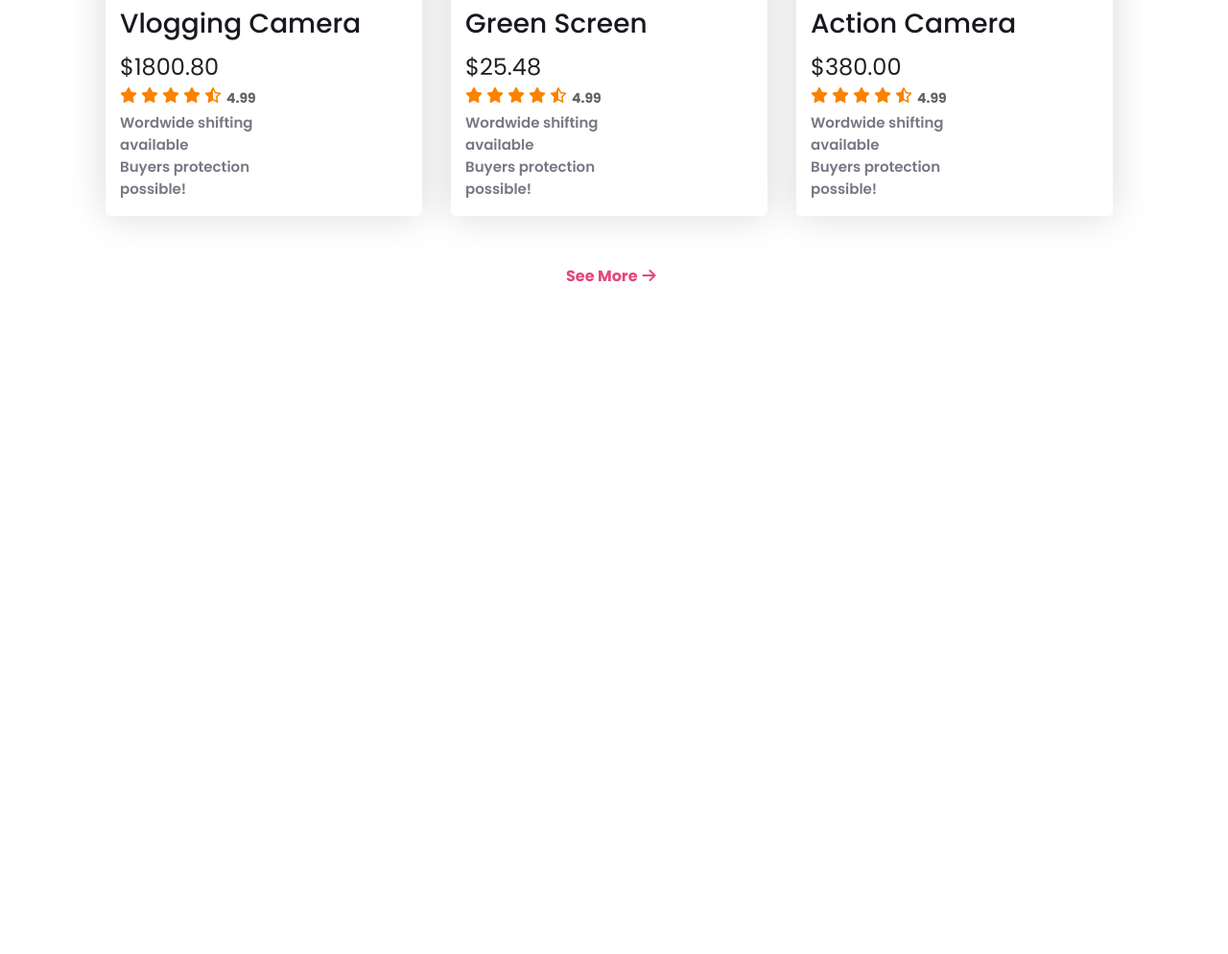
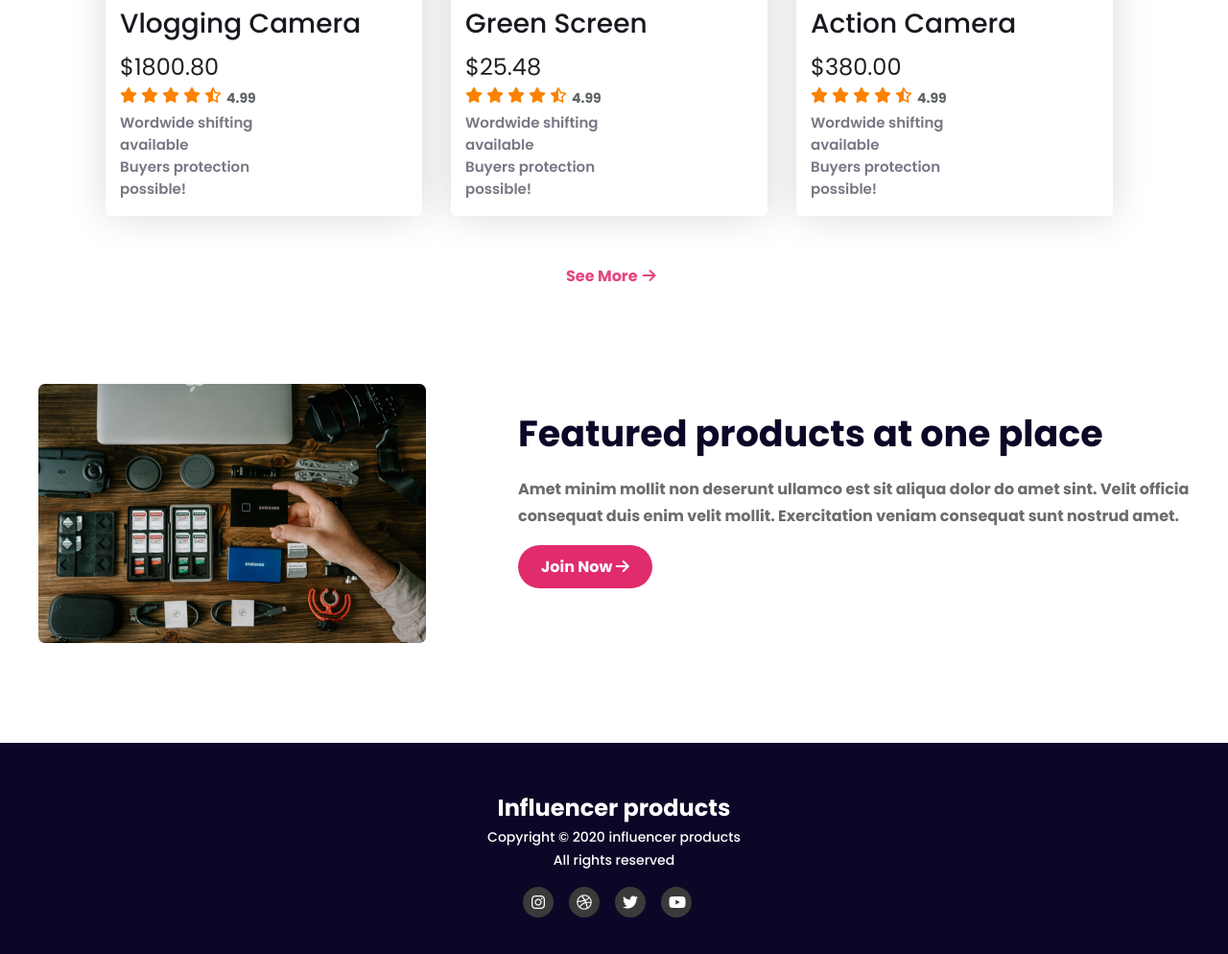
Before and after one commit to Maksudulfcub/influencer-gear-website, a plain HTML site: page index.html in a window 1280 px wide. Shown: the part 2392-3386 px from the top of the page at 96% size. Before the commit the page ends 2692 px from the top, so only its background shows below. Drawn offline with Linux system fonts and the light colour scheme.

Commit message:
footer section added

```diff
--- a/css/style.css
+++ b/css/style.css
@@ -244,3 +244,132 @@ header{
     color: #B80D4B;
     transition: .5s;
 }
+
+/* FEATURE PART STYLES */
+
+.feature-container{
+    margin-top: 100px;
+    display: flex;
+}
+
+.feature-text{
+    margin-left: 96px;
+}
+
+.feature-title{
+    font-family: Poppins;
+    font-size: 38px;
+    font-weight: 700;
+    color: #0A0826;
+    margin-top: 23px;
+}
+
+.feature-details{
+    font-family: Poppins;
+    font-size: 16px;
+    font-weight: 700;
+    line-height: 28px;
+    color: #6C6C6C;
+    margin-top: 16px;
+}
+
+.join-btn{
+    border-radius: 41px;
+    background: #E02C6D;
+    border: none;
+    padding: 10px 24px;
+    font-family: Poppins;
+    font-size: 16px;
+    font-weight: 700;
+    color: #ffff;
+    margin-top: 16px;
+}
+
+.join-btn:hover{
+    background: #B80D4B;
+    transition: .5s;
+}
+
+/* FOOTER PART STYLES */
+
+footer{
+    background: #0A0826;
+    width: 100%;
+    height: 239px;
+    margin-top: 100px;
+}
+
+.footer-text{
+    text-align: center;
+    padding-top: 50px;
+}
+
+.footer-title{
+    font-family: Poppins;
+    font-size: 24px;
+    font-weight: 700;
+    color: #ffff;
+}
+
+.copyright-text{
+    font-family: Poppins;
+    font-size: 14px;
+    font-weight: 500;
+    color: #ffff;
+    margin-top: 3px;
+}
+
+.last-text{
+    font-family: Poppins;
+    font-size: 14px;
+    font-weight: 500;
+    color: #ffff;
+    margin-top: 3px;
+}
+
+.social-media{
+    display: flex;
+    color: #ffff;
+    margin-left: 545px;
+    margin-top: 17px;
+}
+
+.instagram{
+    background: #3A3A3A;
+    width: 32px;
+    height: 32px;
+    padding: 8px;
+    border-radius: 50%;
+    text-align: center;
+    margin-right: 16px;
+}
+
+.dribbble{
+    background: #3A3A3A;
+    width: 32px;
+    height: 32px;
+    padding: 8px;
+    border-radius: 50%;
+    text-align: center;
+    margin-right: 16px;
+}
+
+.twitter{
+    background: #3A3A3A;
+    width: 32px;
+    height: 32px;
+    padding: 8px;
+    border-radius: 50%;
+    text-align: center;
+    margin-right: 16px;
+}
+
+.youtube{
+    background: #3A3A3A;
+    width: 32px;
+    height: 32px;
+    padding: 8px;
+    border-radius: 50%;
+    text-align: center;
+    margin-right: 16px;
+}
--- a/index.html
+++ b/index.html
@@ -174,18 +174,35 @@
 
             </div>
 
+            <div class="feature-container">
+                <div class="feature-img"><img src="images/gear.png" alt=""></div>
+                <div class="feature-text">
+                    <h3 class="feature-title">Featured products at one place</h3>
+                    <p class="feature-details">Amet minim mollit non deserunt ullamco est sit aliqua dolor do amet sint. Velit officia consequat duis enim velit mollit. Exercitation veniam consequat sunt nostrud amet.</p>
+                    <button class="join-btn">Join Now <i class="fa-solid fa-arrow-right"></i></button>
+                </div>
+            </div>
+
         </section>
 
     </header>
 
-
-    <main>
-
-    </main>
-
-
     <footer>
-
+        <section class="footer-section">
+            <div class="footer-text">
+                <h3 class="footer-title">Influencer products</h3>
+                <p class="copyright-text">Copyright © 2020  influencer products</p>
+                <p class="last-text">All rights reserved</p>
+            </div>
+            <div class="footer-img">
+                <div class="social-media">
+                    <div class="instagram"><i class="fa-brands fa-instagram"></i></div>
+                    <div class="dribbble"><i class="fa-brands fa-dribbble"></i></div>
+                    <div class="twitter"><i class="fa-brands fa-twitter"></i></div>
+                    <div class="youtube"><i class="fa-brands fa-youtube"></i></div>
+                </div>
+            </div>
+        </section>
     </footer>
 </body>
 </html>
```
